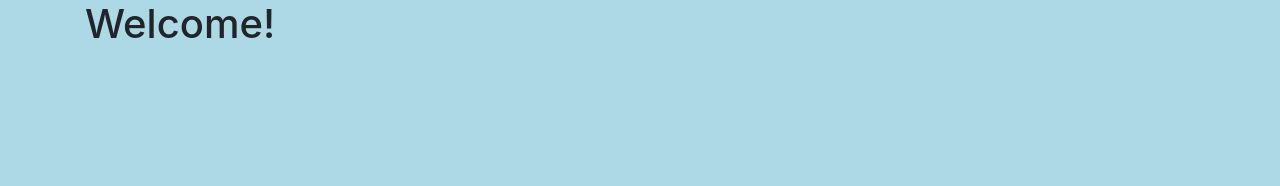
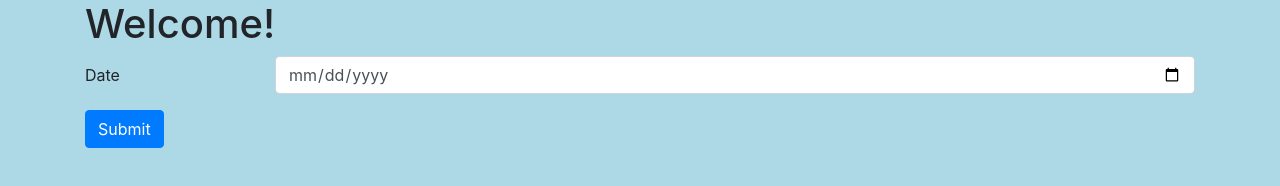
Before and after one commit to Pingel88/space-api, a website built with webpack: page src/index.html in a window 1280 px wide. Built offline with nearby package versions, Linux system fonts and the light colour scheme.

Commit message:
Add a form for user date input
Co-authored-by: Mike Pingel <mdpingel@gmail.com>

```diff
--- a/src/index.html
+++ b/src/index.html
@@ -7,6 +7,20 @@
   <div class="container">
     <h1>Welcome!</h1>
 
-  </div>
+    <form id="dateForm">
+      <div class="form-group row">
+        <label for="example-date-input" class="col-2 col-form-label">Date</label>
+        <div class="col-10">
+          <input class="form-control" type="date" min="2015-06-17" id="date-input">
+        </div>
+      </div>
+      <button type="submit" class="btn btn-primary">Submit</button>
+    </form>
+
+
+    <div id="image">
+
+    </div>
+</div>
 </body>
 </html>
```
